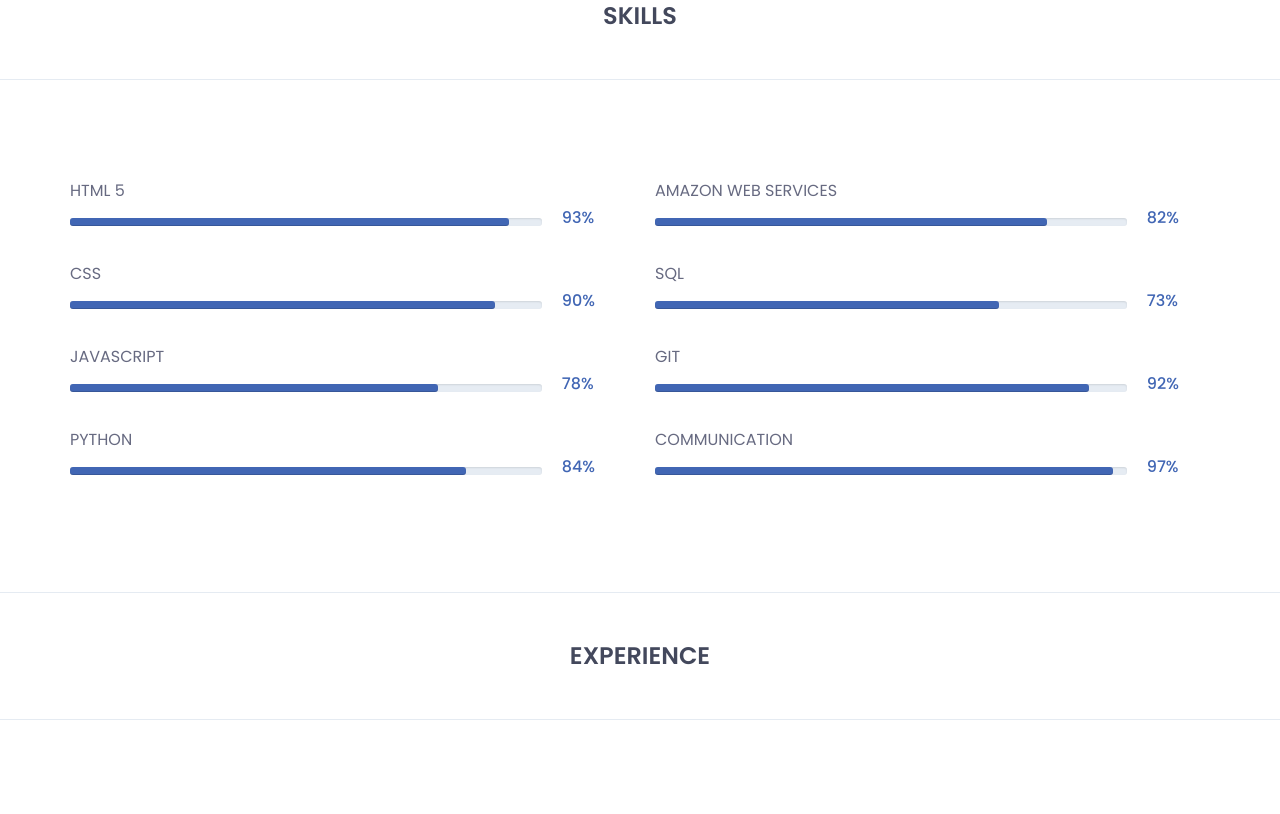
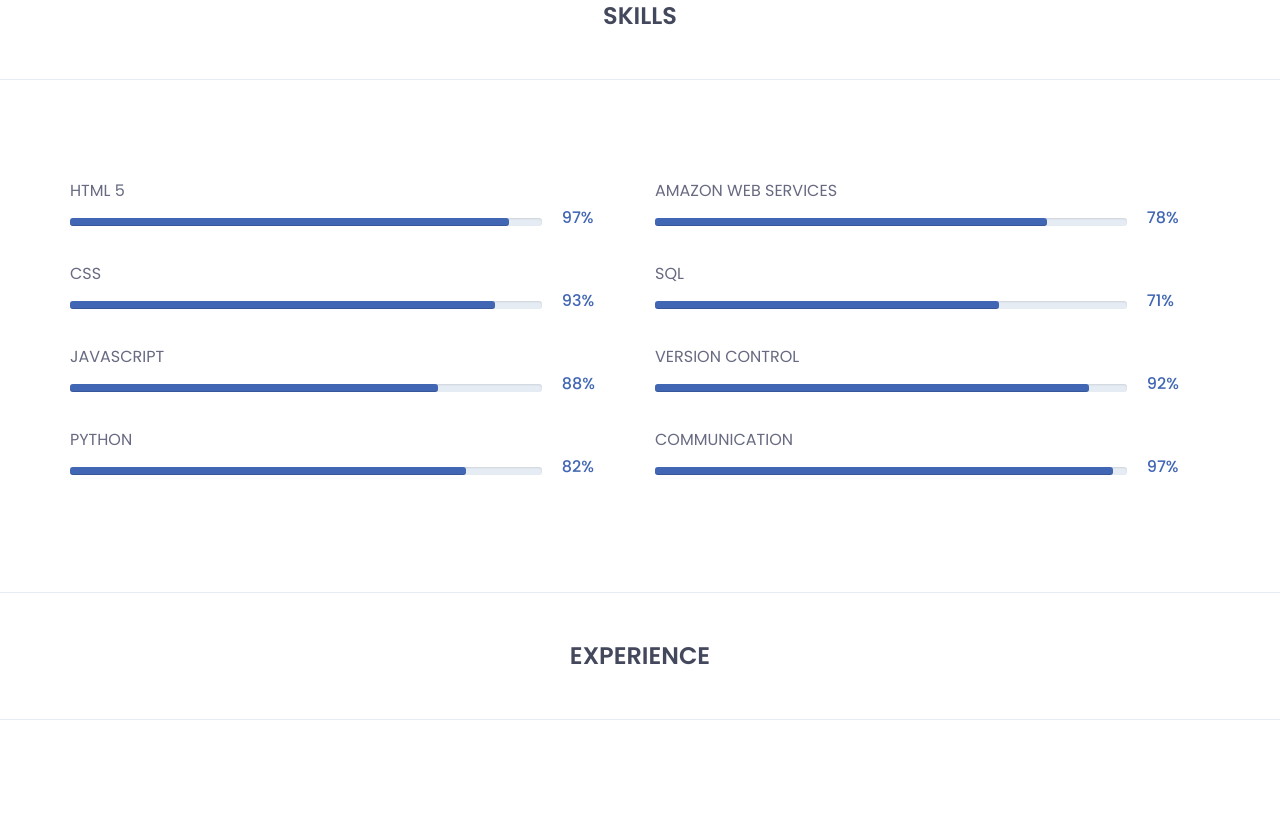
Before and after one commit to Dealer03/portfolio-v.1.2, a website: page efrain-v1.0/index.html in a window 1280 px wide. Shown: the part 2386-3200 px from the top of the page. Drawn offline with nearby package versions, Linux system fonts and the light colour scheme.

Commit message:
Adds a project and adjust skills ratings

```diff
--- a/efrain-v1.0/index.html
+++ b/efrain-v1.0/index.html
@@ -301,7 +301,7 @@
 
 												</div>
 											</div>
-											<h3>93%</h3>
+											<h3>97%</h3>
 										</div>
 									</div><!-- /.barWrapper -->
 									<div class="barWrapper">
@@ -312,7 +312,7 @@
 
 											   </div>
 											</div>
-											<h3>90%</h3>
+											<h3>93%</h3>
 										</div>
 									</div><!-- /.barWrapper -->
 									<div class="barWrapper">
@@ -323,7 +323,7 @@
 
 											   </div>
 											</div>
-											<h3>78%</h3>
+											<h3>88%</h3>
 										</div>
 									</div><!-- /.barWrapper -->
 									<div class="barWrapper">
@@ -334,7 +334,7 @@
 
 											   </div>
 											</div>
-											<h3>84%</h3>
+											<h3>82%</h3>
 										</div>
 									</div><!-- /.barWrapper -->
 								</div>
@@ -349,7 +349,7 @@
 
 												</div>
 											</div>
-											<h3>82%</h3>
+											<h3>78%</h3>
 										</div>
 									</div><!-- /.barWrapper -->
 									<div class="barWrapper">
@@ -360,11 +360,11 @@
 
 											   </div>
 											</div>
-											<h3>73%</h3>
+											<h3>71%</h3>
 										</div>
 									</div><!-- /.barWrapper -->
 									<div class="barWrapper">
-										<span class="progressText">git</span>
+										<span class="progressText">version control</span>
 										<div class="single-progress-txt">
 											<div class="progress ">
 											   <div class="progress-bar" role="progressbar" aria-valuenow="92" aria-valuemin="10" aria-valuemax="100" style="">
@@ -589,7 +589,7 @@
 										</div><!-- /.isotope-overlay -->
 									</div><!-- /.item -->
 									<div class="item">
-										<img src="assets/images/portfolio/p2.jpg" alt="portfolio image"/>
+										<img src="assets/images/portfolio/User-experience-protoype.jpeg" alt="portfolio image"/>
 										<div class="isotope-overlay">
 											<a href="#">
 												ui/ux design
```
Also changed, not shown: efrain-v1.0/assets/images/portfolio/User-experience-protoype.jpeg (added).
